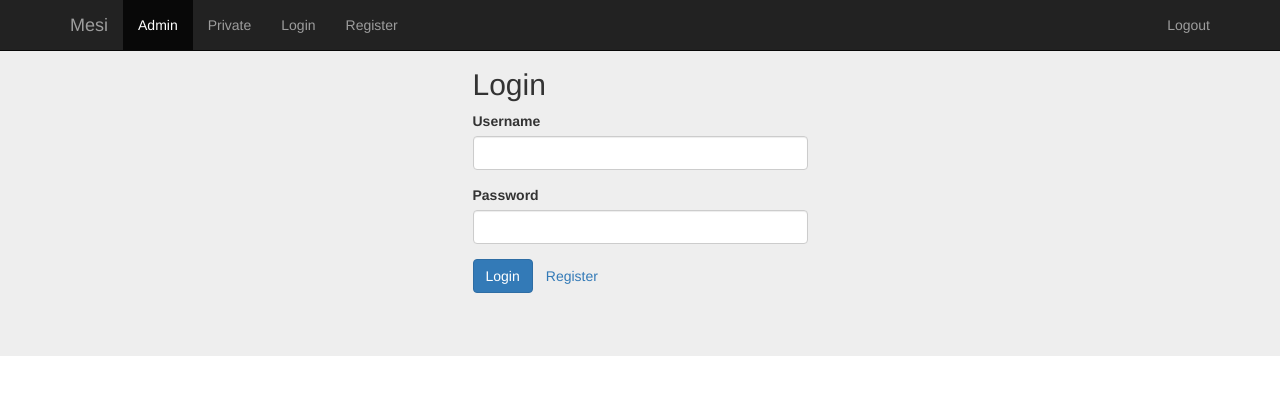
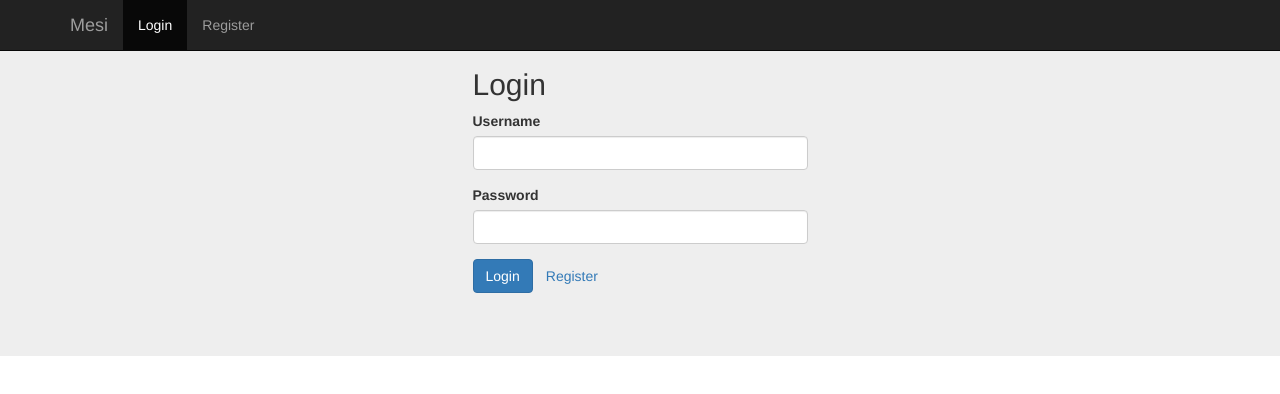
Before and after one commit to shootermv/mesi-react, a React (Create React App) app: page /#/login in a window 1280 px wide. Shown: the top 394 px of the page. Built offline with nearby package versions, Linux system fonts and the light colour scheme.

Commit message:
adding 'active' class login for menus

```diff
--- a/src/AppHeader/AppHeader.jsx
+++ b/src/AppHeader/AppHeader.jsx
@@ -3,6 +3,9 @@ import React from 'react';
 export class AppHeader extends React.Component {
 
     render() {
+        function getClassName(url) {
+           return (new RegExp(url, 'g')).test(window.location.href) ? 'active' : '';
+        }
         return (<nav className="navbar navbar-inverse navbar-fixed-top">
             <div className="container">
                 <div className="navbar-header">
@@ -16,14 +19,14 @@ export class AppHeader extends React.Component {
                 </div>
                 <div id="navbar" className="navbar-collapse collapse">
                     <ul className="nav navbar-nav">
-                        <li className="active"><a href="#/admin">Admin</a></li>
-                        <li><a href="#/private">Private</a></li>
-                        <li><a href="#/login">Login</a></li>
-                        <li><a href="#/register">Register</a></li>
+                        {localStorage.getItem('user') && JSON.parse(localStorage.getItem('user')).role==='admin' && <li className={getClassName("admin")}><a href="#/admin">Admin</a></li>}
+                        {localStorage.getItem('user')  && <li className={getClassName("private")}><a href="#/private">Private</a></li>}
+                        {!localStorage.getItem('user') && <li className={getClassName("login")}><a href="#/login">Login</a></li>}
+                        <li className={getClassName("register")}><a href="#/register">Register</a></li>
                     </ul>
                     <ul className="nav navbar-nav navbar-right">
                         <li>
-                            <a href="#/login">Logout</a>
+                            {localStorage.getItem('user') && <a href="#/login">Logout</a>}
                         </li>
                     </ul>
                 </div>
```
